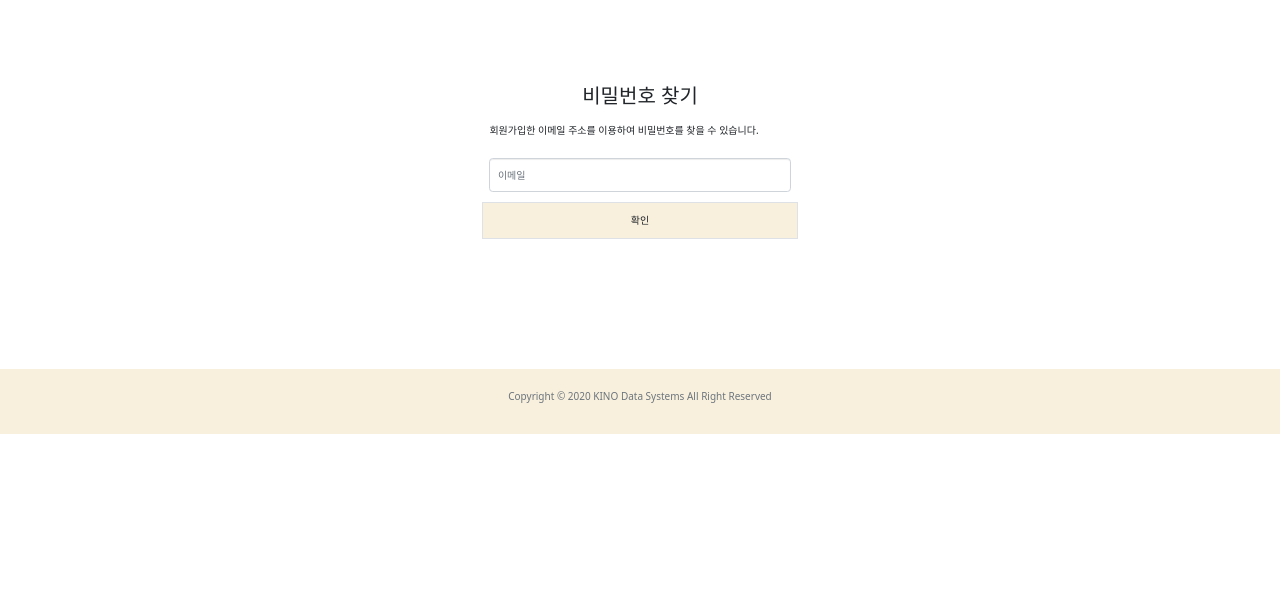
After one commit to SubinOk/cafein, a Django app: page /owner/findPassword/ in a window 1280 px wide. The commit adds this page. Shown: the part 136-745 px from the top of the page. Run offline with Django 3.2, Linux system fonts and the light colour scheme; some libraries are stand-ins or nearby versions.

Commit message:
비밀번호 찾기 경로추가 및 html추가

```diff
--- a/frontend/cafein/main/templates/login.html
+++ b/frontend/cafein/main/templates/login.html
@@ -16,9 +16,9 @@
                 <div class="col-md-4">
                     <button class="border cafein-button login-box">카페인 손님<br>로그인</button>
                 </div>
-                <div class="col-md-4 offset-md-4">
-                    <button class="border float-end cafein-button login-box" href="owner/login/">카페인 사장<br>로그인</button>
-                </div>
+                <a class="col-md-4 offset-md-4 text-dark" href="owner/login/">
+                    <button class="border float-end cafein-button login-box">카페인 사장<br>로그인</button>
+                </a>
             </div>
             <div class="contents-blank"></div>
         </div>
--- a/frontend/cafein/main/urls.py
+++ b/frontend/cafein/main/urls.py
@@ -4,5 +4,4 @@ from django.urls import path, include
 app_name = 'main'
 urlpatterns = [
     path('', views.login, name='login'),
-    path('/ownerlogin/', include('owner.urls'))
 ]
--- /dev/null
+++ b/frontend/cafein/owner/templates/findPassword.html
@@ -0,0 +1,27 @@
+{% extends "layout.html" %}
+{% block content %}
+    <main class="container-fluid">
+        <div class="col-3 container">
+            <div class="blank"></div>
+            <div class="blank"></div>
+            <div class="blank"></div>
+            <div class="text-center h2">
+                비밀번호 찾기
+            </div>
+            <div class="contents-blank"></div>
+            <p class="col text-left">
+                회원가입한 이메일 주소를 이용하여 비밀번호를 찾을 수 있습니다.
+            </p>
+            <div class="contents-blank"></div>
+            <input type="email" class="form-control" placeholder="이메일">
+            <div class="contents-blank"></div>
+            <div class="row">
+                <button class="border cafein-button">확인</button>
+            </div>
+            <div class="contents-blank"></div>
+            <div class="blank"></div>
+            <div class="blank"></div>
+            <div class="blank"></div>
+        </div>
+    </main>
+{% endblock %}
--- a/frontend/cafein/owner/templates/ownerlogin.html
+++ b/frontend/cafein/owner/templates/ownerlogin.html
@@ -16,7 +16,7 @@
             <div class="contents-blank"></div>
             <button class="border cafein-button">로그인</button>
             <div class="contents-blank"></div>
-            <a class="find-password">비밀번호 찾기</a>
+            <a class="find-password text-dark" href="/owner/findPassword">비밀번호 찾기</a>
         </div>
         <div class="blank"></div>
         <div class="blank"></div>
--- a/frontend/cafein/owner/urls.py
+++ b/frontend/cafein/owner/urls.py
@@ -3,5 +3,7 @@ from django.urls import path, include
 
 app_name = 'owner'
 urlpatterns = [
-    path('login/', views.ownerlogin, name='ownerlogin'),
+    path('login/', views.ownerLogin, name='ownerLogin'),
+    path('findPassword/', views.findPassword, name='findPassword'),
+
 ]
--- a/frontend/cafein/owner/views.py
+++ b/frontend/cafein/owner/views.py
@@ -1,5 +1,11 @@
 from django.shortcuts import render
 
+
 # Create your views here.
-def ownerlogin(request):
-    return render(request, 'ownerlogin.html')
+
+def ownerLogin(request):
+    return render(request, 'ownerLogin.html')
+
+
+def findPassword(request):
+    return render(request, 'findPassword.html')
```
